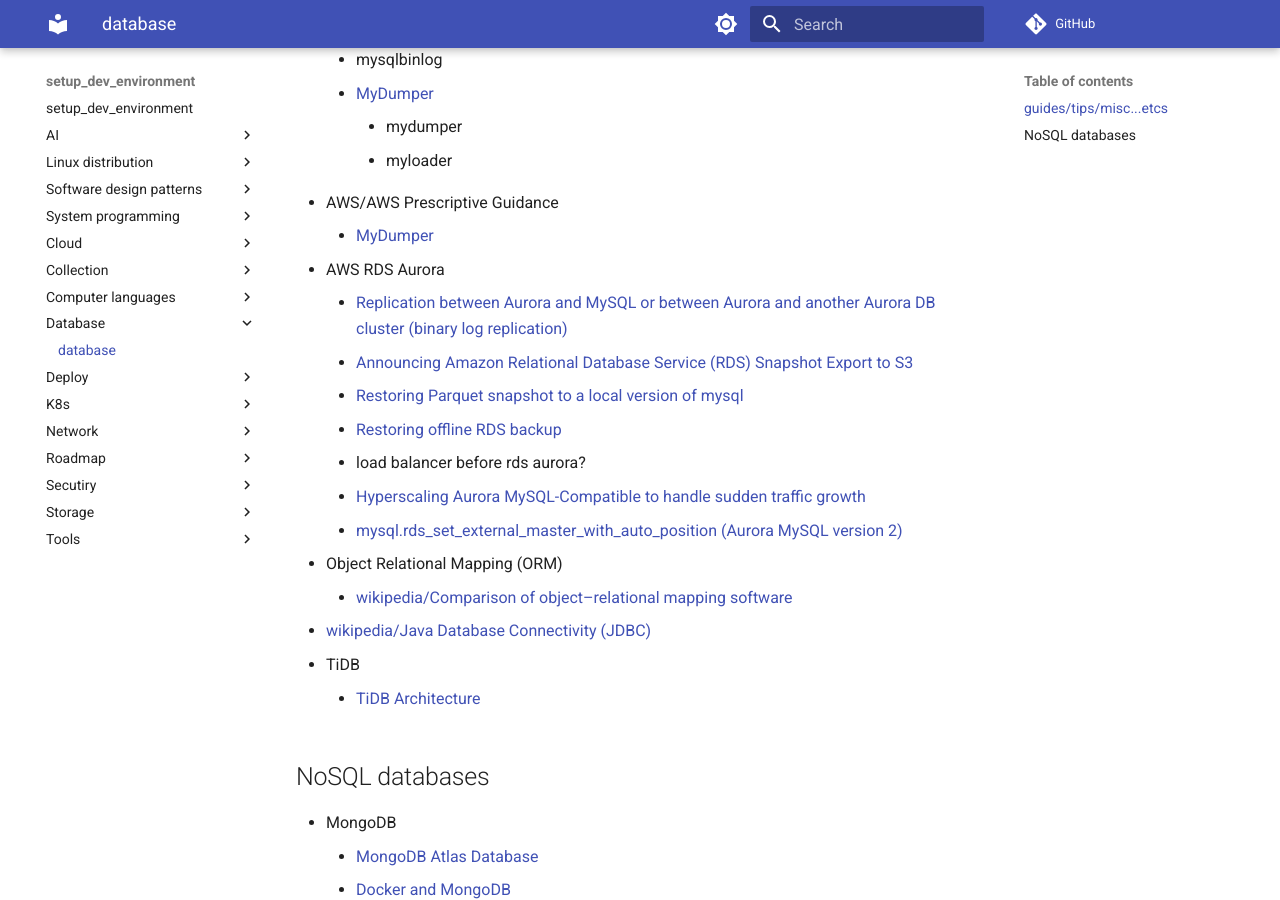
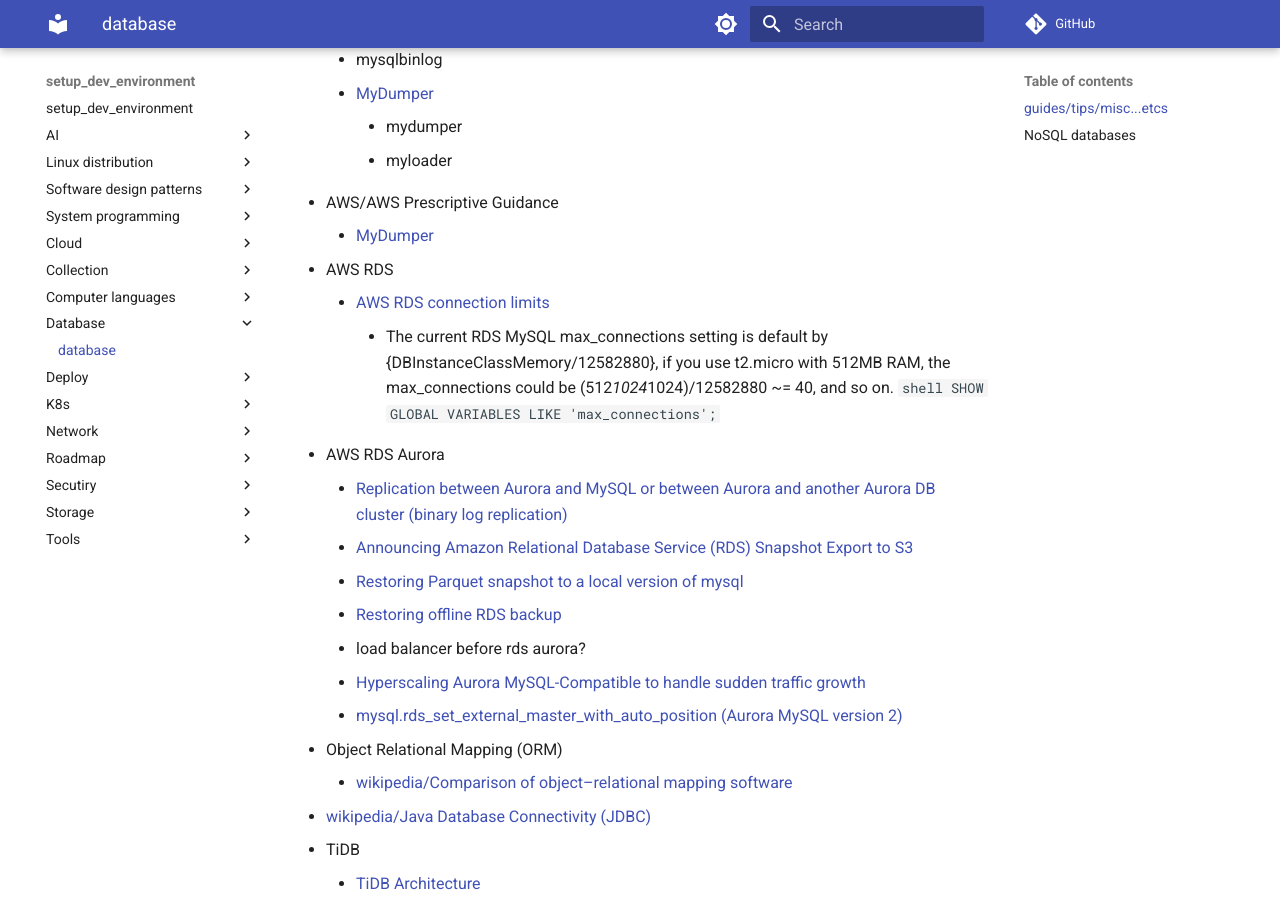
Before and after one commit to hong539/setup_dev_environment, an MkDocs documentation site: the page built from docs/database/database.md, in a window 1280 px wide and 900 px high, scrolled down 4349 px. Built offline with MkDocs 1.6.1 and Material for MkDocs 9.7.7, drawn with Linux system fonts in a browser that asks for light colours; comment, search, counter and statistics services are not loaded.

Commit message:
Update docs

````diff
--- a/docs/database/database.md
+++ b/docs/database/database.md
@@ -129,6 +129,12 @@
         * myloader
 * AWS/AWS Prescriptive Guidance
     * [MyDumper](https://docs.aws.amazon.com/prescriptive-guidance/latest/migration-large-mysql-mariadb-databases/mydumper.html)
+* AWS RDS
+    * [AWS RDS connection limits](https://serverfault.com/questions/862387/aws-rds-connection-limits)
+        * The current RDS MySQL max_connections setting is default by {DBInstanceClassMemory/12582880}, if you use t2.micro with 512MB RAM, the max_connections could be (512*1024*1024)/12582880 ~= 40, and so on.
+    ```shell
+    SHOW GLOBAL VARIABLES LIKE 'max_connections';
+    ```
 * AWS RDS Aurora
     * [Replication between Aurora and MySQL or between Aurora and another Aurora DB cluster (binary log replication)](https://docs.aws.amazon.com/AmazonRDS/latest/AuroraUserGuide/AuroraMySQL.Replication.MySQL.html#AuroraMySQL.Replication.MySQL.EnableReplication)
     * [Announcing Amazon Relational Database Service (RDS) Snapshot Export to S3](https://aws.amazon.com/about-aws/whats-new/2020/01/announcing-amazon-relational-database-service-snapshot-export-to-s3/)
````
